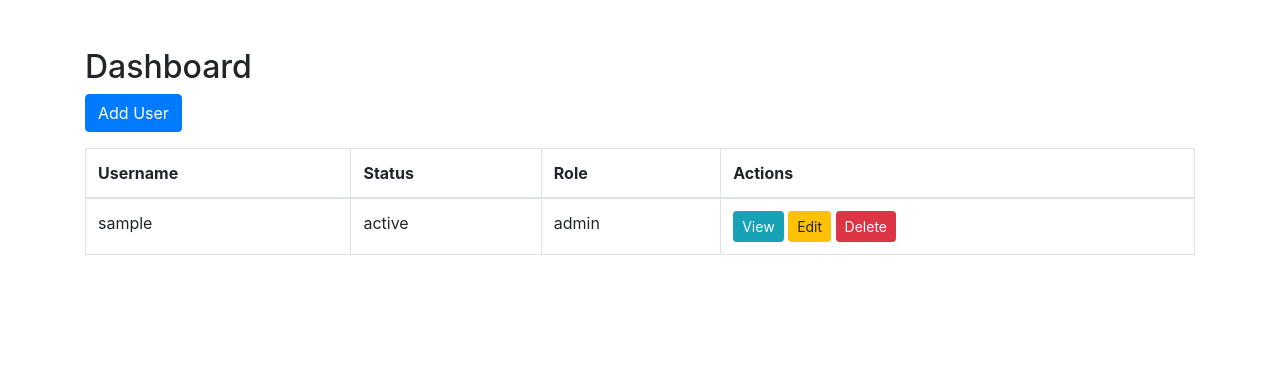
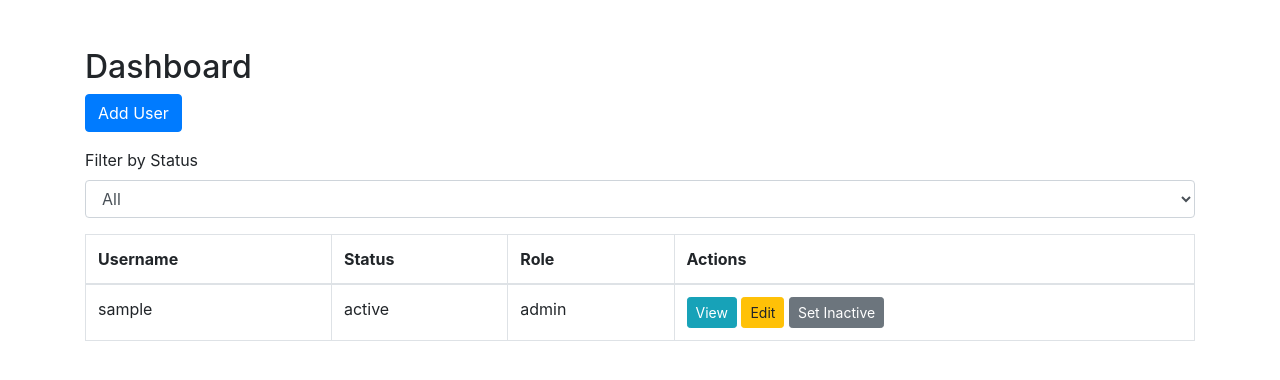
Before and after one commit to ChristopherStrom/PTO-Tracker, a Flask app: page /dashboard in a window 1280 px wide. Shown: the part 56-436 px from the top of the page. Run offline with Flask 3, Linux system fonts and the light colour scheme; a user stored in the database is signed in; tables that the repository leaves empty hold one stand-in row (values such as "Sample post"); some libraries are stand-ins or nearby versions.

Commit message:
Update dashboard.html

```diff
--- a/templates/dashboard.html
+++ b/templates/dashboard.html
@@ -2,6 +2,17 @@
 {% block content %}
     <h2>Dashboard</h2>
     <a href="{{ url_for('add_user') }}" class="btn btn-primary">Add User</a>
+    <form method="GET" action="{{ url_for('dashboard') }}" class="mt-3">
+        <div class="form-group">
+            <label for="status">Filter by Status</label>
+            <select id="status" name="status" class="form-control" onchange="this.form.submit()">
+                <option value="all" {% if filter_status == 'all' %}selected{% endif %}>All</option>
+                <option value="active" {% if filter_status == 'active' %}selected{% endif %}>Active</option>
+                <option value="inactive" {% if filter_status == 'inactive' %}selected{% endif %}>Inactive</option>
+                <option value="admin" {% if filter_status == 'admin' %}selected{% endif %}>Admin</option>
+            </select>
+        </div>
+    </form>
     <table class="table table-bordered mt-3">
         <thead>
             <tr>
@@ -20,8 +31,9 @@
                     <td>
                         <a href="{{ url_for('view_user', user_id=user.id) }}" class="btn btn-info btn-sm">View</a>
                         <a href="{{ url_for('edit_user', user_id=user.id) }}" class="btn btn-warning btn-sm">Edit</a>
-                        <form action="{{ url_for('delete_user', user_id=user.id) }}" method="post" style="display:inline;">
-                            <button type="submit" class="btn btn-danger btn-sm">Delete</button>
+                        <form action="{{ url_for('edit_user', user_id=user.id) }}" method="post" style="display:inline;">
+                            <input type="hidden" name="status" value="inactive">
+                            <button type="submit" class="btn btn-secondary btn-sm">Set Inactive</button>
                         </form>
                     </td>
                 </tr>
```
